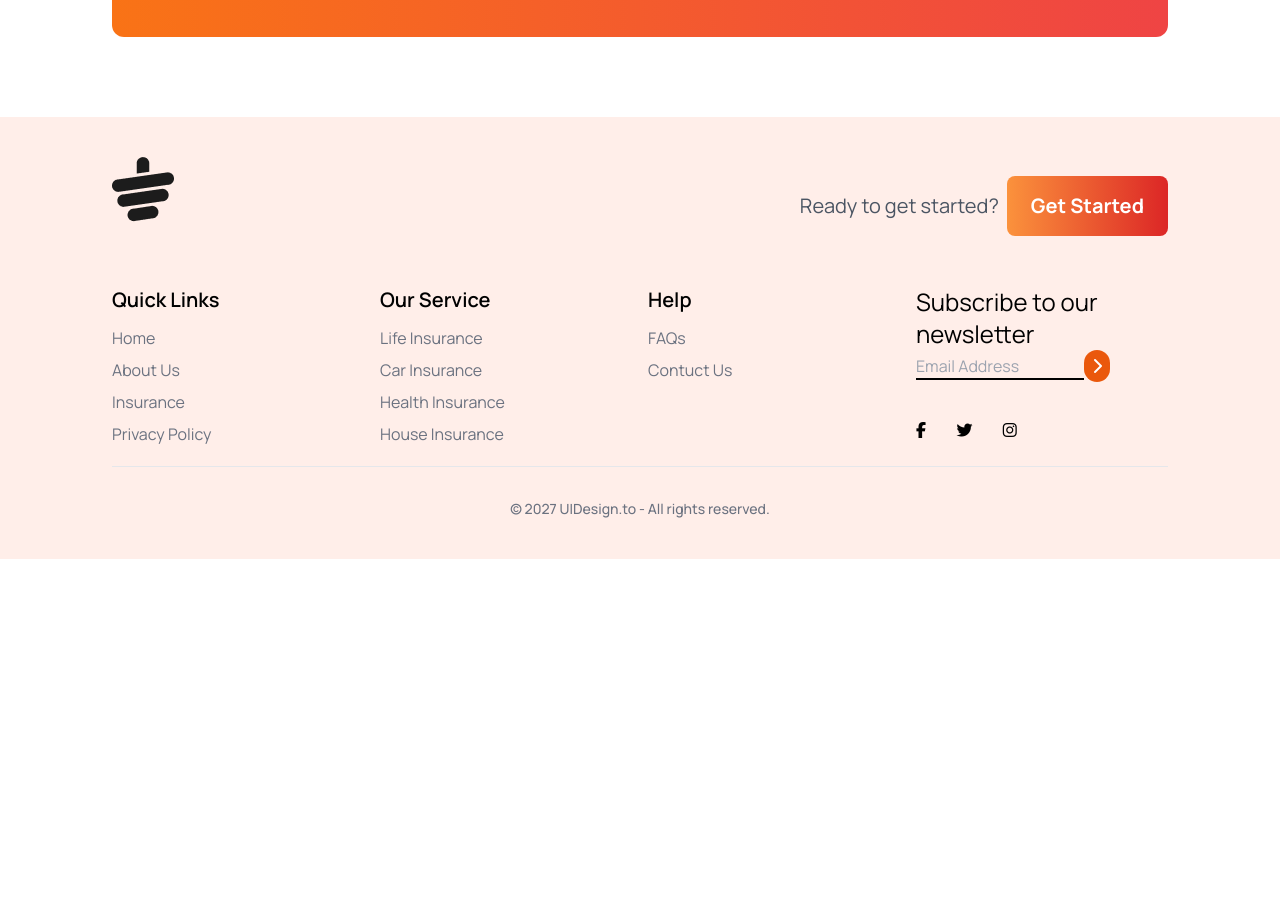
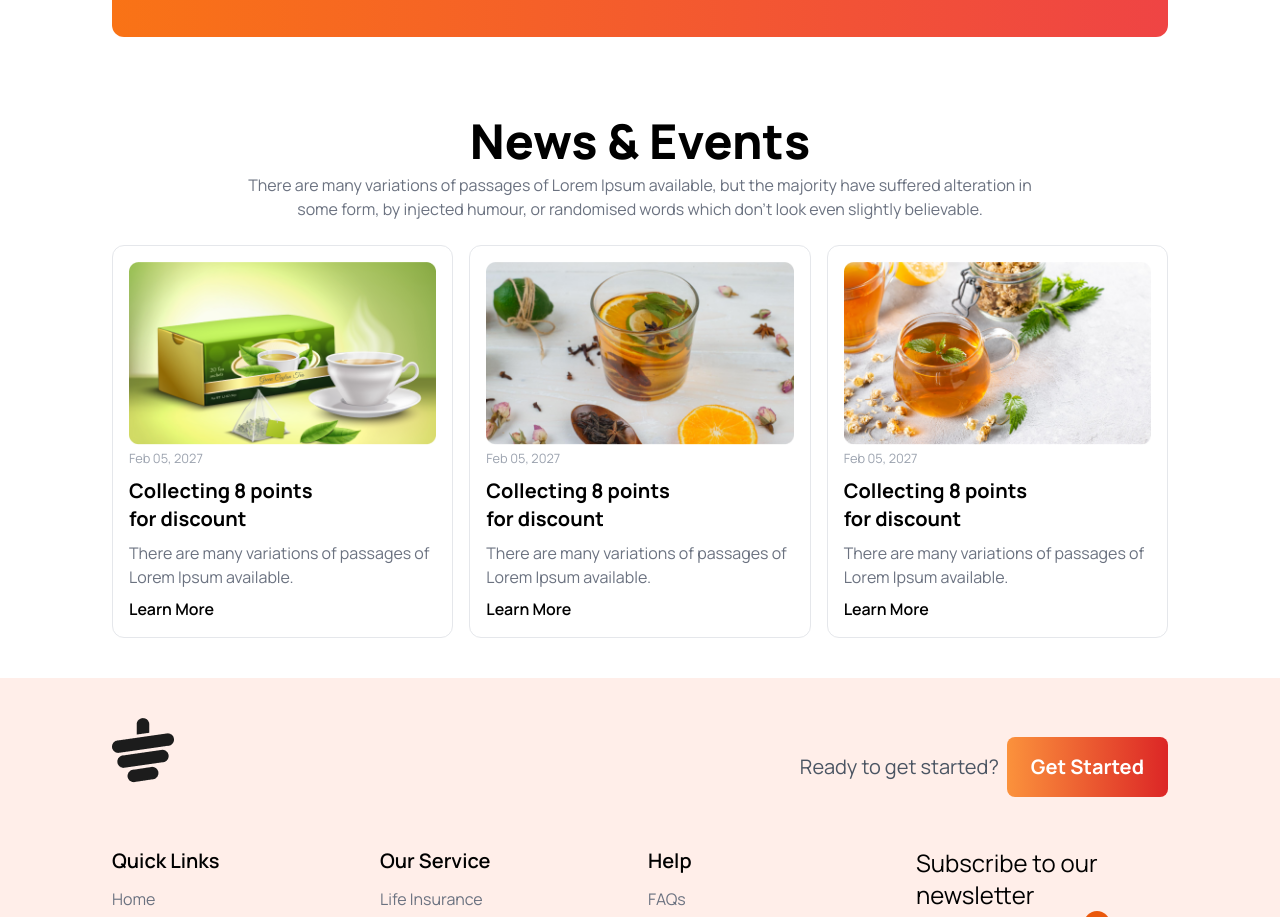
Before and after one commit to fahimbrew/tea-house-web, a plain HTML site: page index.html in a window 1280 px wide. Shown: the part 2263-3180 px from the top of the page. Before the commit the page ends 2822 px from the top, so only its background shows below. Drawn offline with nearby package versions, Linux system fonts and the light colour scheme.

Commit message:
homework has been done with Tailwind CSS

```diff
--- a/index.html
+++ b/index.html
@@ -180,7 +180,7 @@
                 class=" bg-gradient-to-r from-orange-500 to-red-500 rounded-xl grid grid-cols-1 lg:grid-cols-2 text-white px-7 md:px-14">
                 <!-- text section -->
                 <div class="flex justify-center items-center overflow-hidden">
-                    <div class="w-5/6">
+                    <div class="md:w-5/6">
                         <h1 class="text-3xl md:text-5xl font-bold mb-5 mt-10">Meet Our Super Clients</h1>
                         <p class="font-medium mb-5">There are many variations of passages of Lorem Ipsum available, but
                             the
@@ -265,6 +265,55 @@
 
 
         <!-- news & event section starts -->
+        <section class="mb-10">
+            <!-- text part -->
+            <div class="text-center md:w-3/4 mx-auto mb-6">
+                <h1 class="text-3xl md:text-5xl mb-2 font-extrabold">News & Events</h1>
+                <p class="text-gray-500">There are many variations of passages of Lorem Ipsum available, but the
+                    majority have suffered
+                    alteration in some form, by injected humour, or randomised words which don't look even slightly
+                    believable. </p>
+            </div>
+            <!-- cards -->
+            <div class="grid grid-cols-1 md:grid-cols-2 lg:grid-cols-3 gap-4">
+                <!-- card-1 -->
+                <div class="p-4 border border-gray-200 rounded-xl ">
+                    <div><img src="images/news-1.png" alt=""></div>
+                    <div class="space-y-2">
+                        <p><small class="text-gray-400">Feb 05, 2027</small></p>
+                        <h3 class="text-xl font-bold md:w-2/3">Collecting 8 points for discount</h3>
+                        <p class="text-gray-500">There are many variations of passages of Lorem Ipsum available.</p>
+                        <p class="font-semibold"><a href="#">Learn More</a></p>
+                    </div>
+
+                </div>
+                <!-- card-2 -->
+                <div class="p-4 border border-gray-200 rounded-xl ">
+                    <div><img src="images/news-2.png" alt=""></div>
+                    <div class="space-y-2">
+                        <p><small class="text-gray-400">Feb 05, 2027</small></p>
+                        <h3 class="text-xl font-bold md:w-2/3">Collecting 8 points for discount</h3>
+                        <p class="text-gray-500">There are many variations of passages of Lorem Ipsum available.</p>
+                        <p class="font-semibold"><a href="#">Learn More</a></p>
+                    </div>
+
+                </div>
+                <!-- card-3 -->
+                <div class="p-4 border border-gray-200 rounded-xl ">
+                    <div><img src="images/news-3.png" alt=""></div>
+                    <div class="space-y-2">
+                        <p><small class="text-gray-400">Feb 05, 2027</small></p>
+                        <h3 class="text-xl font-bold md:w-2/3">Collecting 8 points for discount</h3>
+                        <p class="text-gray-500">There are many variations of passages of Lorem Ipsum available.</p>
+                        <p class="font-semibold"><a href="#">Learn More</a></p>
+                    </div>
+
+                </div>
+
+            </div>
+
+
+        </section>
 
 
 
```
